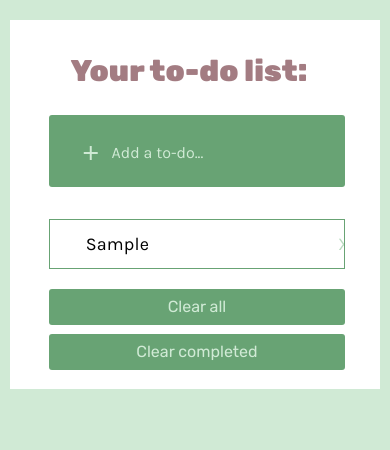
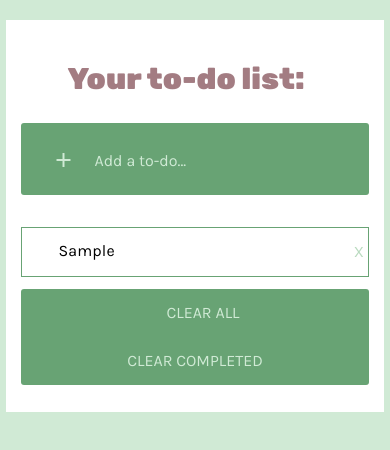
Before and after one commit to VeronikaHar/todo-vue, a Vue app: page / in a window 390 px wide. Both pictures are taken after typing "Sample" into the empty fields and a click on the button "add". Shown: the top 450 px of the page. Built offline with nearby package versions, Linux system fonts and the light colour scheme.

Commit message:
Bug fix of remove all/completed buttons; style updates.

```diff
--- a/src/App.vue
+++ b/src/App.vue
@@ -20,7 +20,7 @@
         class="todo"
         :class="{completed: todo.completed}"
       >
-        <md-checkbox v-model="todo.completed" value="completed">
+        <md-checkbox v-model="todo.completed" @change="completeTodo(todo)">
           <label v-if="!todo.edit">{{ todo.label }}</label>
           <input
             class="edit"
@@ -36,8 +36,8 @@
       </md-list-item>
     </md-list>
     <footer>
-      <button class="clear" @click="removeAll()" v-show="todos.length > 0">Clear all</button>
-      <button class="clear" @click="removeCompleted()" v-show="todos.length > 0">Clear completed</button>
+      <md-button class="clear" @click="removeAll()" v-show="todos.length > 0">Clear all</md-button>
+      <md-button class="clear" @click="removeCompleted()" v-show="todos.length > 0">Clear completed</md-button>
     </footer>
   </div>
 </template>
@@ -106,22 +106,18 @@ body {
 }
 
 .clear {
-  background-color: #68a374;
   color: #d0ead5;
-  border: none;
-  padding: 5px;
   border-radius: 3px;
-  width: 48%;
+  width: 50%;
   white-space: nowrap;
   font-family: "Rubik", sans-serif;
   font-size: 18px;
   cursor: pointer;
-  margin-top: 3%;
 }
 
 .clear:hover {
-  background-color: #a37c82;
-  color: #fff;
+  background-color: #d0ead5;
+  color: #68a374;
 }
 
 div {
@@ -140,9 +136,12 @@ div {
 }
 
 footer {
-  max-width: 90%;
+  max-width: 95%;
   display: flex;
+  padding: 5px;
   justify-content: space-between;
+  background-color: #68a374;
+  border-radius: 3px;
 }
 
 h1 {
@@ -151,7 +150,7 @@ h1 {
   font-weight: 700;
   font-size: 46px;
   text-align: center;
-  width: 90%;
+  width: 95%;
 }
 
 label {
@@ -159,13 +158,9 @@ label {
   top: -20%;
 }
 
-.md-button-clean {
-  max-width: 240px;
-  word-wrap: break-word;
-}
-
 .md-checkbox,
-.md-checkbox-container {
+.md-checkbox-container,
+.md-list-item-content > .md-checkbox:first-child {
   margin: 0px;
   padding: 0px;
 }
@@ -186,7 +181,7 @@ label {
   margin: 0px;
   background-color: #68a374;
   text-align: center;
-  max-width: 90%;
+  max-width: 95%;
   border-radius: 3px;
 }
 
@@ -201,7 +196,7 @@ label {
 }
 
 .md-list-item {
-  width: 90%;
+  width: 95%;
   display: inline-block;
   border: 1px solid #68a374;
   margin-bottom: 1%;
@@ -233,29 +228,37 @@ label {
   color: #be9ba0;
 }
 
-@media all and (max-width: 640px) {
+@media all and (max-width: 680px) {
   * {
-    font-size: 18px;
+    font-size: 16px;
   }
 
   .clear {
     width: 100%;
-    font-size: 16px;
   }
 
+  div {
+    padding: 4%;
+    padding-bottom: 7%;
+    min-width: 97%;
+  }
   footer {
     flex-direction: column;
+    padding: 0px;
   }
 
   h1 {
     font-size: 30px;
   }
 
+  .md-button {
+    margin: 0px;
+  }
+
   .md-field,
   .md-list-item,
-  div,
   footer {
-    min-width: 95%;
+    min-width: 100%;
   }
 
   .md-input.add {
```
